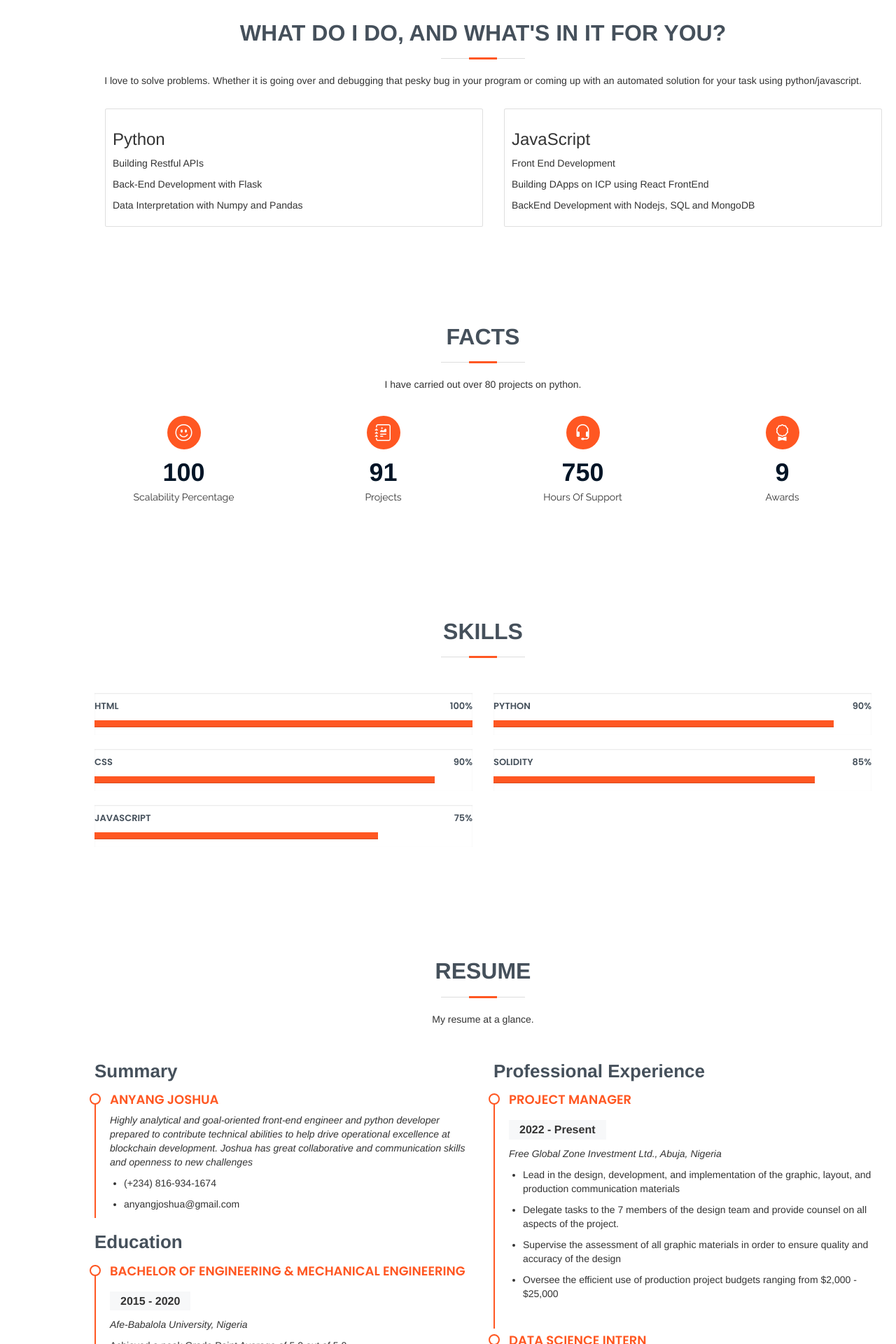
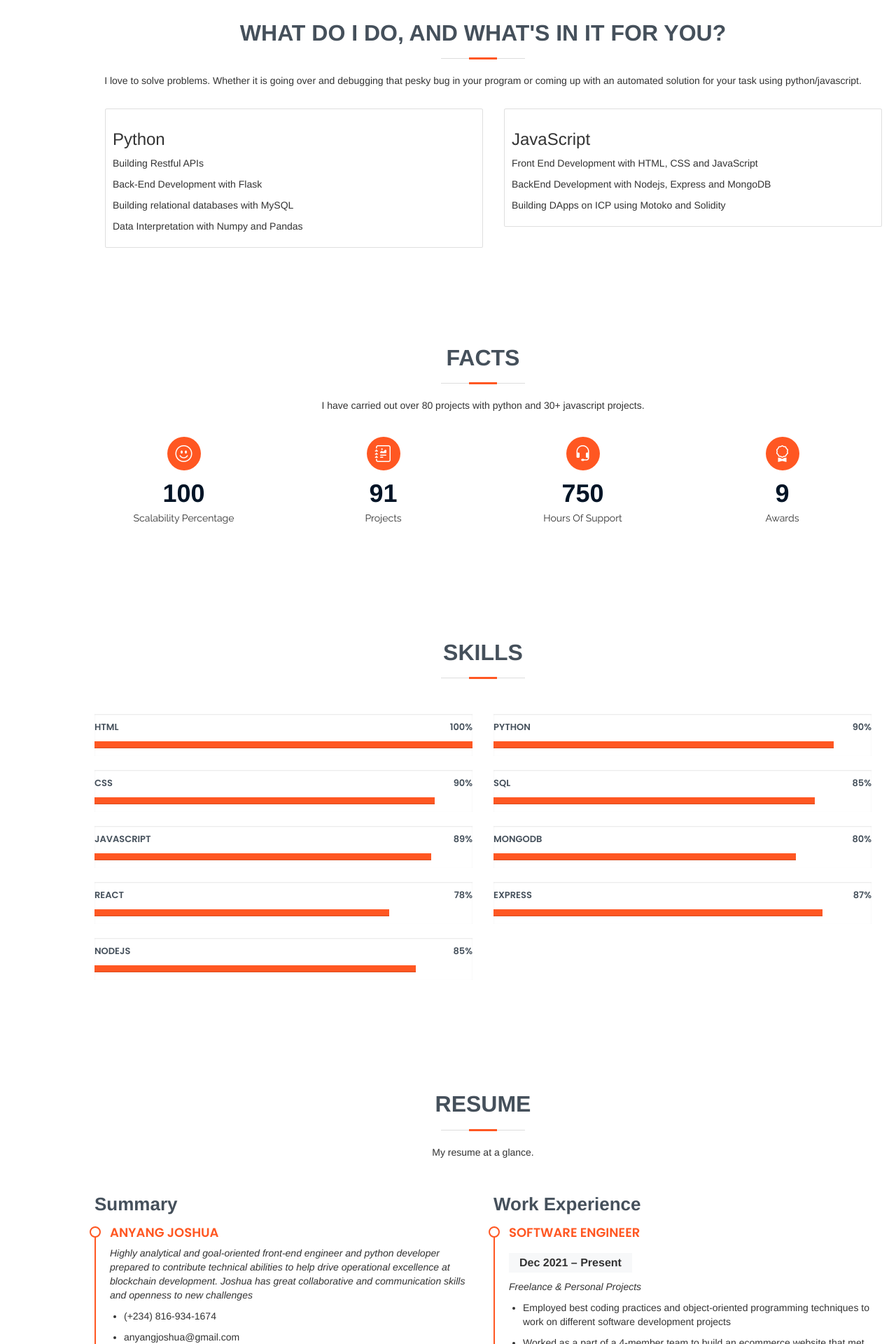
Before and after one commit to joshuaanyang/Anyang_Joshua_Portfolio, a Flask app: page / in a window 1280 px wide. Shown: the part 920-2840 px from the top of the page at 70% size. Run offline with Flask 2, Linux system fonts and the light colour scheme; some libraries are stand-ins or nearby versions.

Commit message:
Further updates

```diff
--- a/MyResume/main.py
+++ b/MyResume/main.py
@@ -8,7 +8,6 @@ import os
 
 my_email = os.environ.get("EMAIL")
 p = os.environ.get("PASSWORD")
-
 
 
 port_cont = [{""}, {"name": "Instagram Bot",
@@ -43,8 +42,9 @@ port_cont = [{""}, {"name": "Instagram Bot",
               "client": "Personal Project",
               "date": "February 2022",
               "url": "Github",
-              "description": "Personalized movie library built with python and Flaskv",
+              "description": "Personalized movie library built with python and Flask",
               "image": "Movie"}]
+
 app = Flask(__name__)
 app.config['SECRET_KEY'] = '8BYkEfBA6O6donzWlSihBXox7C0sKR6b'
 Bootstrap(app)
--- a/MyResume/static/assets/css/style.css
+++ b/MyResume/static/assets/css/style.css
@@ -1,9 +1,3 @@
-/**
-* Template Name: MyResume - v4.7.0
-* Template URL: https://bootstrapmade.com/free-html-bootstrap-template-my-resume/
-* Author: BootstrapMade.com
-* License: https://bootstrapmade.com/license/
-*/
 
 /*--------------------------------------------------------------
 # General
--- a/MyResume/templates/index.html
+++ b/MyResume/templates/index.html
@@ -34,7 +34,7 @@
     <div class="container" data-aos="zoom-in" data-aos-delay="100">
         <h1 class="bg_name_1">Anyang Joshua</h1>
         <p>I'm <span class="typed xtra1"
-                     data-typed-items="a Mechanical Engineer., a Front-End Developer., a Smart Contract Engineer., a Freelancer."></span>
+                     data-typed-items="a Software Engineer., a Fullstack Developer., a Smart Contract Engineer., a Python Developer."></span>
         </p>
         <div class="social-links">
             <a href="https://twitter.com/joshpydevops" class="twitter"><i class="bx bxl-twitter"></i></a>
@@ -70,6 +70,7 @@
                                 <p class="card-text">
                                 <p>Building Restful APIs</p>
                                 <p>Back-End Development with Flask</p>
+                                <p>Building relational databases with MySQL</p>
                                 <p>Data Interpretation with Numpy and Pandas</p>
 
                             </div>
@@ -82,9 +83,9 @@
                                 <h3 class="card-title">JavaScript</h3>
                                 <!--                                <h6 class="card-subtitle mb-2 text-muted">Card subtitle</h6>-->
                                 <p class="card-text">
-                                <p>Front End Development</p>
-                                <p>Building DApps on ICP using React FrontEnd</p>
-                                <p>BackEnd Development with Nodejs, SQL and MongoDB</p>
+                                <p>Front End Development with HTML, CSS and JavaScript</p>
+                                <p>BackEnd Development with Nodejs, Express and MongoDB</p>
+                                <p>Building DApps on ICP using Motoko and Solidity</p>
                             </div>
                         </div>
                     </div>
@@ -100,7 +101,7 @@
 
             <div class="section-title">
                 <h2>Facts</h2>
-                <p>I have carried out over 80 projects on python.</p>
+                <p>I have carried out over 80 projects with python and 30+ javascript projects.</p>
             </div>
 
             <div class="row">
@@ -176,12 +177,30 @@
                     </div>
 
                     <div class="progress">
-                        <span class="skill">JavaScript <i class="val">75%</i></span>
+                        <span class="skill">JavaScript <i class="val">89%</i></span>
                         <div class="progress-bar-wrap">
-                            <div class="progress-bar" role="progressbar" aria-valuenow="75" aria-valuemin="0"
+                            <div class="progress-bar" role="progressbar" aria-valuenow="89" aria-valuemin="0"
                                  aria-valuemax="100"></div>
                         </div>
                     </div>
+
+                    <div class="progress">
+                        <span class="skill">React <i class="val">78%</i></span>
+                        <div class="progress-bar-wrap">
+                            <div class="progress-bar" role="progressbar" aria-valuenow="78" aria-valuemin="0"
+                                 aria-valuemax="100"></div>
+                        </div>
+                    </div>
+
+                    <div class="progress">
+                        <span class="skill">Nodejs <i class="val">85%</i></span>
+                        <div class="progress-bar-wrap">
+                            <div class="progress-bar" role="progressbar" aria-valuenow="85" aria-valuemin="0"
+                                 aria-valuemax="100"></div>
+                        </div>
+                    </div>
+
+
 
                 </div>
 
@@ -196,9 +215,25 @@
                     </div>
 
                     <div class="progress">
-                        <span class="skill">Solidity <i class="val">85%</i></span>
+                        <span class="skill">SQL <i class="val">85%</i></span>
                         <div class="progress-bar-wrap">
                             <div class="progress-bar" role="progressbar" aria-valuenow="85" aria-valuemin="0"
+                                 aria-valuemax="100"></div>
+                        </div>
+                    </div>
+
+                    <div class="progress">
+                        <span class="skill">MongoDB <i class="val">80%</i></span>
+                        <div class="progress-bar-wrap">
+                            <div class="progress-bar" role="progressbar" aria-valuenow="80" aria-valuemin="0"
+                                 aria-valuemax="100"></div>
+                        </div>
+                    </div>
+
+                     <div class="progress">
+                        <span class="skill">Express <i class="val">87%</i></span>
+                        <div class="progress-bar-wrap">
+                            <div class="progress-bar" role="progressbar" aria-valuenow="87" aria-valuemin="0"
                                  aria-valuemax="100"></div>
                         </div>
                     </div>
@@ -244,28 +279,38 @@
                         <p> Graduated with Second Class Honors, Upper Division (Cumulative GPA of 4.45 out of 5.00). Pan
                             Ocean Oil Corporation Scholarship Award 2018.</p>
                         <p> Relevant courses offered: Industrial Project Management, Engineering Mathematics,
-                            Structured Computer Programing, Engineering Mathematics, Machine Design, Turbomachinery
+                            Structured Computer Programing, Engineering Mathematics
                         </p>
                     </div>
                 </div>
                 <div class="col-lg-6">
-                    <h3 class="resume-title">Professional Experience</h3>
+                    <h3 class="resume-title">Work Experience</h3>
                     <div class="resume-item">
-                        <h4>Project Manager</h4>
-                        <h5>2022 - Present</h5>
+                        <h4>Software Engineer</h4>
+                        <h5>Dec 2021 – Present</h5>
+                        <p><em>Freelance & Personal Projects</em></p>
+                        <ul>
+                            <li>Employed best coding practices and object-oriented programming techniques to work on different software development projects
+                            </li>
+                            <li>Worked as a part of a 4-member team to build an ecommerce website that met all objectives of the client’s requests with 100% satisfaction
+                            </li>
+                            <li>Engineered a python pixelation script that automatically formatted and stored a picture to fixed alienating the need for manual resizing and increasing project efficiency by 15%
+                            </li>
+
+                        </ul>
+                    </div>
+
+                    <div class="resume-item">
+                        <h4>Project Officer</h4>
+                        <h5>March 2022 - Present</h5>
                         <p><em>Free Global Zone Investment Ltd., Abuja, Nigeria </em></p>
                         <ul>
-                            <li>Lead in the design, development, and implementation of the graphic, layout, and
-                                production communication materials
+                            <li>Advocated for the switch of project methodologies from Waterfall to Agile which increased rate of deliverables by 23% and allowed for more flexible additions from the stakeholders
                             </li>
                             <li>Delegate tasks to the 7 members of the design team and provide counsel on all aspects of
                                 the project.
                             </li>
-                            <li>Supervise the assessment of all graphic materials in order to ensure quality and
-                                accuracy of the design
-                            </li>
-                            <li>Oversee the efficient use of production project budgets ranging from $2,000 - $25,000
-                            </li>
+
                         </ul>
                     </div>
                     <div class="resume-item">
@@ -273,12 +318,10 @@
                         <h5>2021-2022</h5>
                         <p><em>Hamoye, Remote</em></p>
                         <ul>
-                            <li>Developed numerous marketing programs (logos, brochures,infographics, presentations, and
-                                advertisements).
-                            </li>
-                            <li>Managed up to 5 projects or tasks at a given time while under pressure</li>
-                            <li>Recommended and consulted with clients on the most appropriate graphic design</li>
-                            <li>Created 4+ design presentations and proposals a month for clients and account managers
+                            <li>Preprocessed and carried out feature engineering on the dataset for the Nigerian hotel recommender system that reduced the time on project delivery by 21% </li>
+                            <li> Automated data entry process by using Selenium driver and Python code to append the data to a google spreadsheet that reduced time spent on data entry by 45%. </li>
+<li> Developed a deep learning model for a python-based image generator using prepared photo and text data </li>
+<li> Created 4+ design presentations and proposals a month for clients and account managers
                             </li>
                         </ul>
                     </div>
```
Also changed, not shown: MyResume/static/assets/js/main.js (+1 -6 lines).
